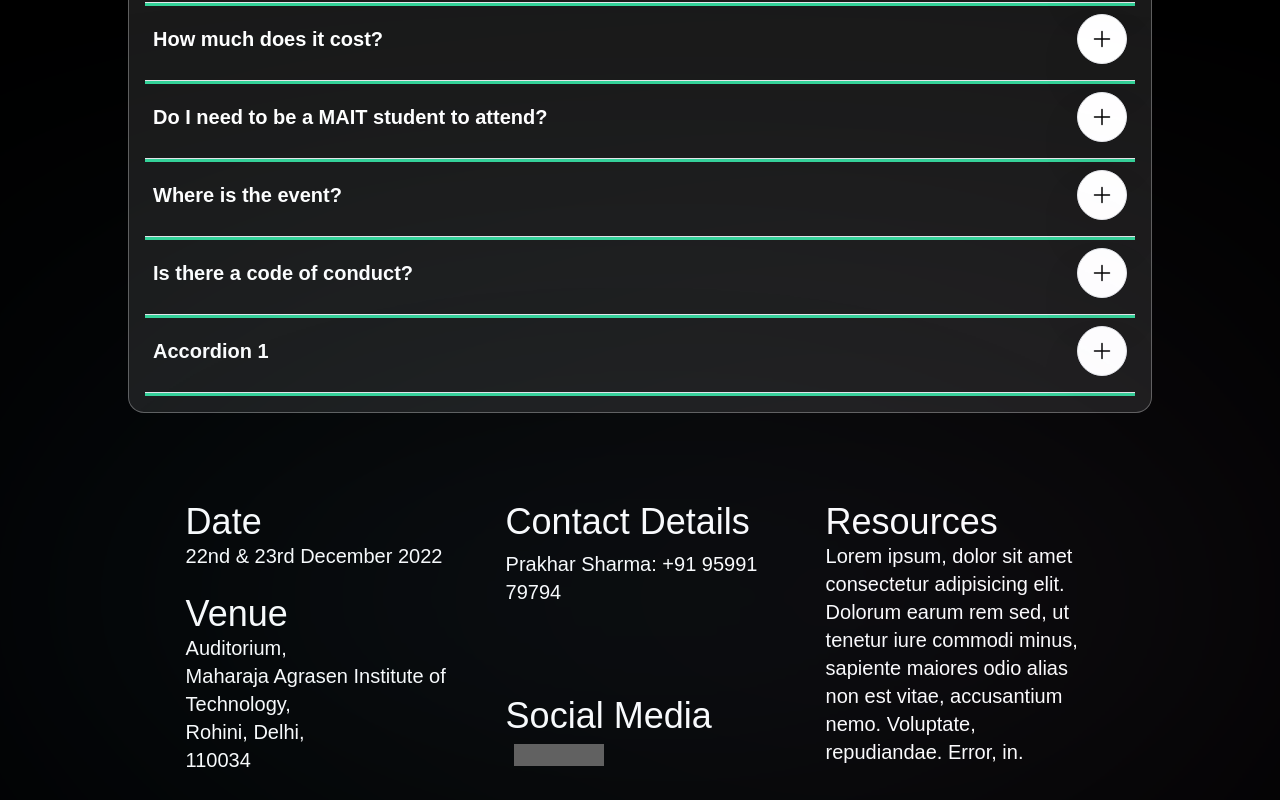
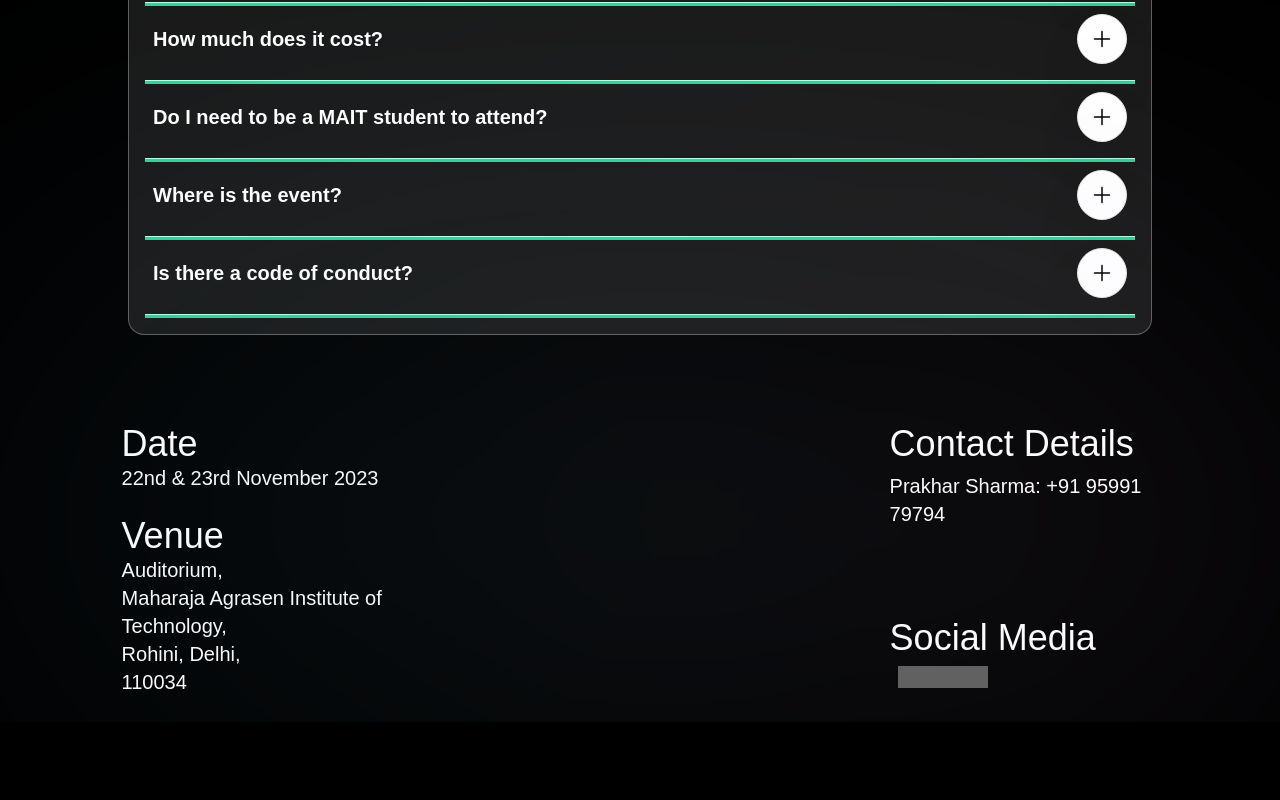
Before and after one commit to nawed2611/hackwithmait, a React (Vite) app: page / in a window 1280 px wide. Shown: the part 7404-8204 px from the top of the page. After the commit the page ends 8126 px from the top, so only its background shows below. Built offline with nearby package versions, Linux system fonts and the light colour scheme; grey boxes are pictures that could not be loaded; a web font is replaced by a local one; what tw-elements would draw is missing.

Commit message:
Add changes

```diff
--- a/src/pages/FAQ.jsx
+++ b/src/pages/FAQ.jsx
@@ -127,26 +127,6 @@ const FAQ = () => {
                     </div>
                 </div>
 
-                <hr className='bg-emerald-400 w-[100%] h-1 mt-4 mb-2' />
-
-                <div className='w-full '>
-                    {/* HEAD */}
-                    <div className='transition-all duration-1000 flex justify-between items-center  px-2'>
-                        <h1 className='font-bold text-xl py-2'>Accordion 1</h1>
-                        <button className='p-3 text-2xl text-black bg-white  rounded-full hover:bg-emerald-400 shadow-2xl border' style={{ 'transform': 'rotate(0deg)', 'transitionDuration': '1s' }} onClick={() => view('6')} id='6'>
-                            <svg xmlns="http://www.w3.org/2000/svg" fill="none" viewBox="0 0 24 24" strokeWidth="1.5" stroke="currentColor" className="w-6 h-6">
-                                <path strokeLinecap="round" strokeLinejoin="round" d="M12 4.5v15m7.5-7.5h-15" />
-                            </svg>
-                        </button>
-
-                    </div>
-                    {/* CONTENT */}
-                    <div className='max-h-0 transition-all duration-1000 overflow-hidden' id='6c'>
-                        <p className='font-semibold p-2 text-justify'>Lorem ipsum dolor sit amet consectetur adipisicing elit. Ea incidunt molestiae magnam ab, unde facilis ipsam laborum repellat, doloremque quasi autem at voluptatibus labore nisi dolor dolore temporibus ipsa praesentium.
-                        </p>
-                    </div>
-                </div>
-
                 <hr className='bg-emerald-400 w-[100%] h-1 mt-4' />
             </div>
         </div>
--- a/src/pages/Footer.jsx
+++ b/src/pages/Footer.jsx
@@ -5,7 +5,7 @@ const Footer = () => {
     return (
         <div className='flex content-center Contact Us'>
             <div className="radial-bg-2 w-[98vw] h-[30vh] absolute"></div>
-            <div className='flex flex-wrap  mx-auto shrink justify-evenly'
+            <div className='flex flex-wrap  mx-auto shrink justify-between w-full sm:px-24'
                 style={{
                     'color': 'white',
                     'minHeight': '0',
@@ -13,7 +13,7 @@ const Footer = () => {
                 <div className='flex flex-wrap flex-col' id='boxes'>
                     <div className='flex flex-col'>
                         <h1 className='text-4xl'>Date</h1>
-                        <p className='text-xl'>22nd & 23rd December 2022</p>
+                        <p className='text-xl'>22nd & 23rd November 2023</p>
                     </div> &nbsp;
                     <div className='flex flex-col'>
                         <h1 className='text-4xl'>Venue</h1>
@@ -39,11 +39,6 @@ const Footer = () => {
                         </div>
                     </div>
                 </div>
-                <div className='flex flex-col' id='boxes'>
-                    <h1 className='text-4xl'>Resources</h1>
-                    <p className='text-xl'>Lorem ipsum, dolor sit amet consectetur adipisicing elit. Dolorum earum rem sed, ut tenetur iure commodi minus, sapiente maiores odio alias non est vitae, accusantium nemo. Voluptate, repudiandae. Error, in.
-                    </p>
-                </div>
             </div>
 
         </div>
```
